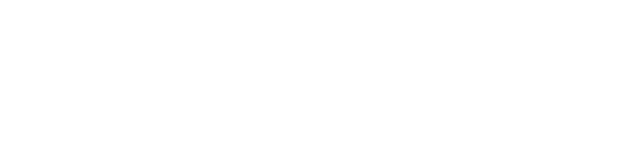
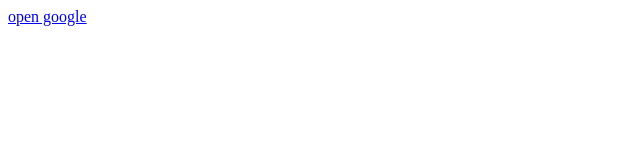
Before and after one commit to ashu-cybertron/ashu-cybertron-websiteold, a plain HTML site: page index.html in a window 1280 px wide. Shown: the whole page, without its empty margins (0-640 px from the left). Drawn offline with Linux system fonts and the light colour scheme.

Commit message:
Update index.html

```diff
--- a/index.html
+++ b/index.html
@@ -1 +1 @@
-<a href="www.google.com"></a>
+<a href="www.google.com"> open google</a>
```
